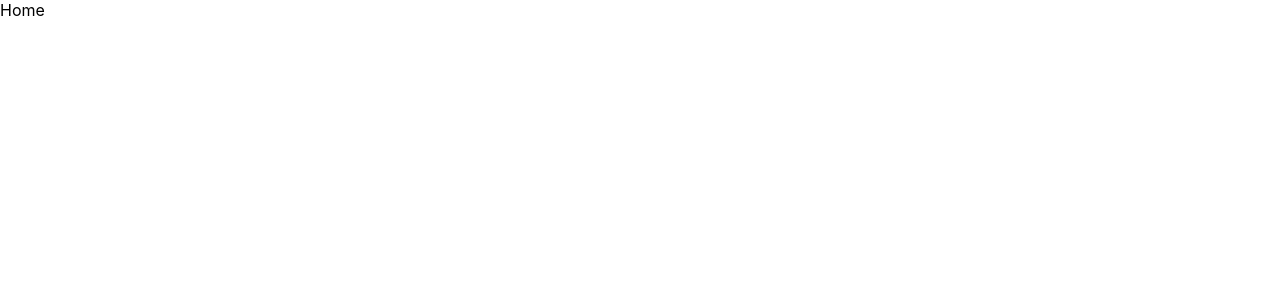
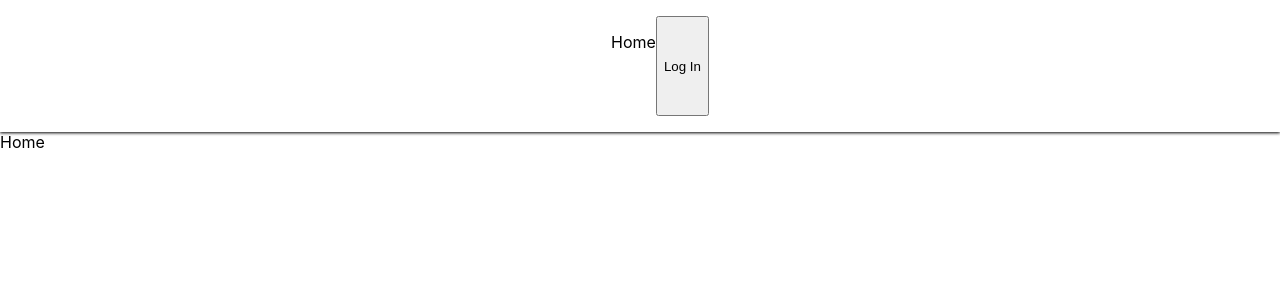
Before and after one commit to albertshih3/CropSwap, a React (Create React App) app: page / in a window 1280 px wide. Shown: the top 300 px of the page. Built offline with nearby package versions, Linux system fonts and the light colour scheme.

Commit message:
Update App.js

```diff
--- a/src/App.js
+++ b/src/App.js
@@ -14,7 +14,7 @@ root.render(
         redirect_uri: window.location.origin
       }}
     >
-      <Navbar />
+
       <App />
     </Auth0Provider>,
   );
@@ -23,6 +23,7 @@ function App() {
   return (
     <div className="App">
       <Router>
+        <Navbar />
         <Routes>
           <Route path="/" element={<Home />} />
         </Routes>
```
